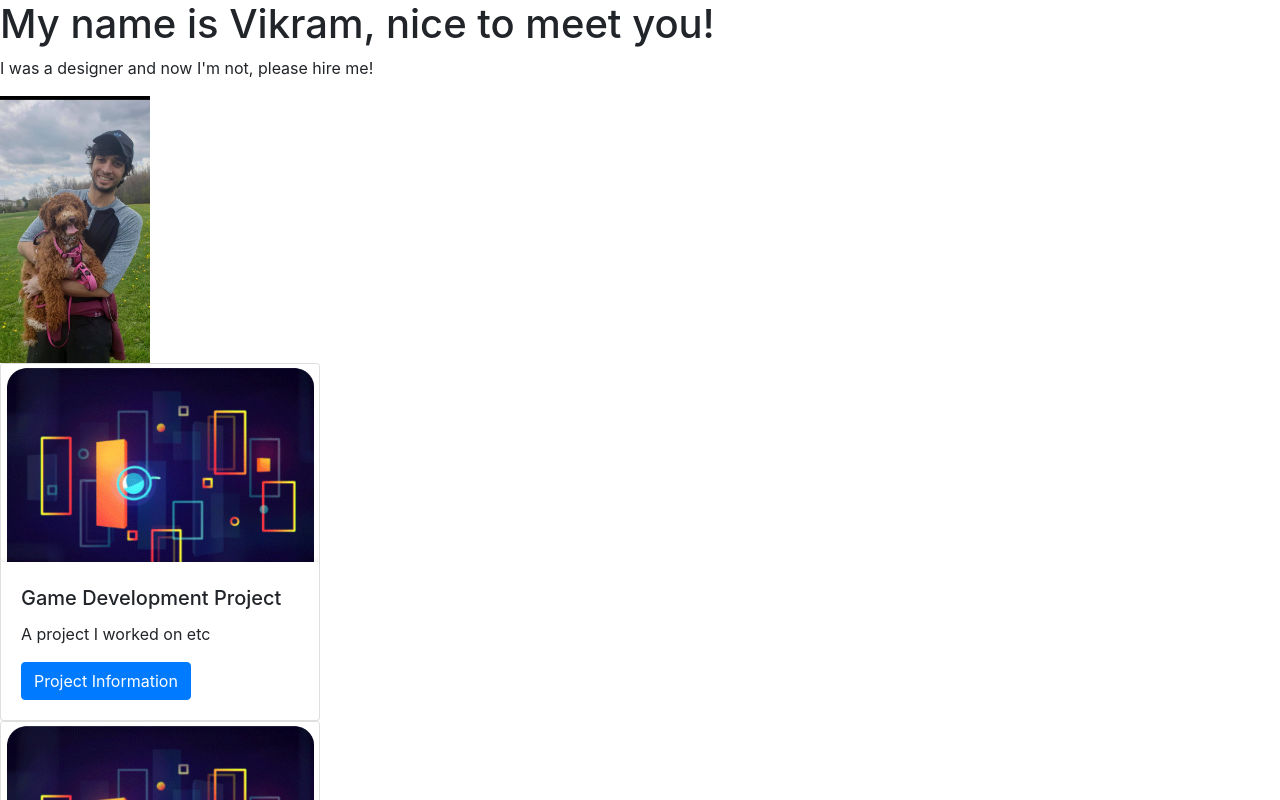
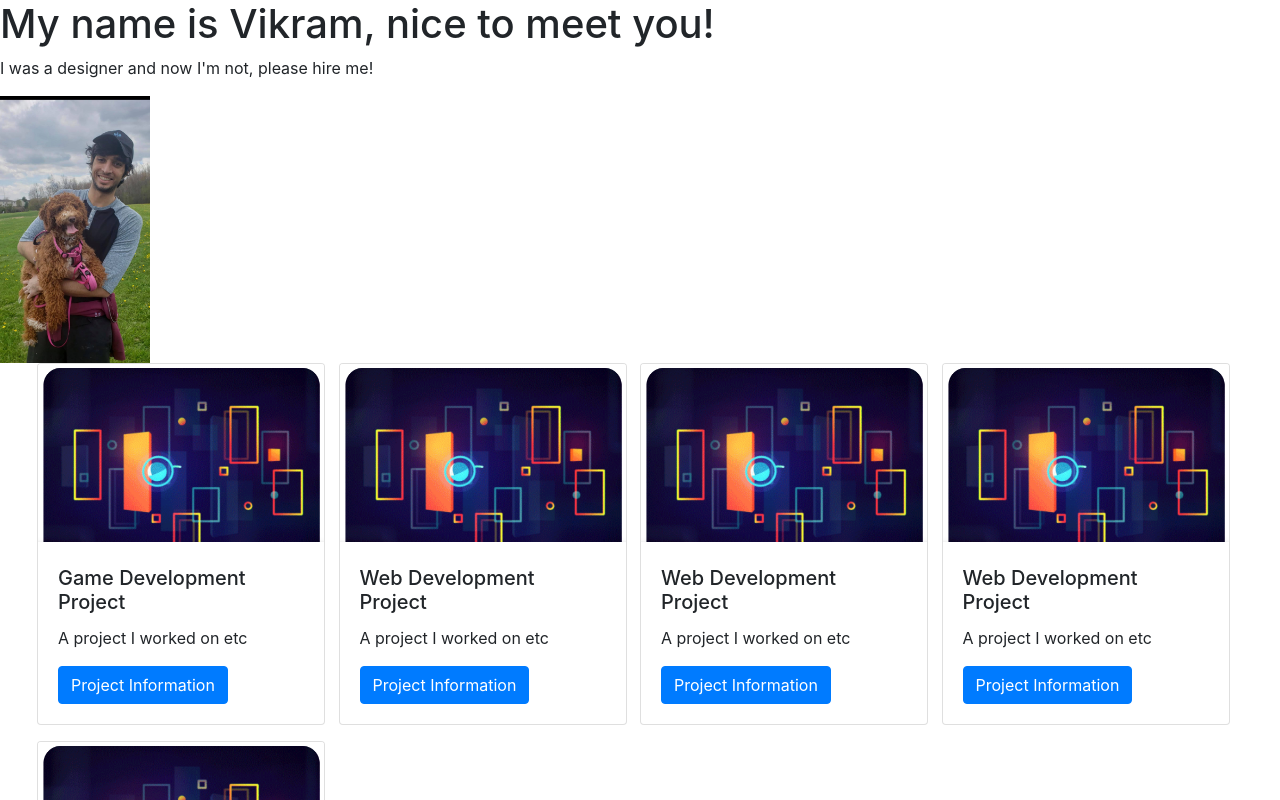
Before and after one commit to vikrambenipal/portfolio-2021, a React (Create React App) app: page / in a window 1280 px wide. Shown: the top 800 px of the page. Built offline with nearby package versions, Linux system fonts and the light colour scheme.

Commit message:
bootstrap grid system for project cards completed

```diff
--- a/src/components/Project.js
+++ b/src/components/Project.js
@@ -3,6 +3,9 @@ import dummyPhoto from '../dummy.png';
 import { Link } from 'react-router-dom';
 import Card from 'react-bootstrap/Card';
 import Button from 'react-bootstrap/Button';
+// import Container from 'react-bootstrap/Container';
+// import Row from 'react-bootstrap/Row';
+// import Col from 'react-bootstrap/Col';
 import 'bootstrap/dist/css/bootstrap.min.css';
 
 const Project = (props) => {
@@ -10,7 +13,7 @@ const Project = (props) => {
     const { title, headline, tools, thumbnail } = props;
     return (
         <div>
-            <Card style={{ width: '20rem' }}>
+            <Card style={{ width: '18rem' }}>
                 <Card.Img variant="top" src={dummyPhoto} />
                 <Card.Body>
                     <Card.Title>{title}</Card.Title>
--- a/src/components/ProjectList.js
+++ b/src/components/ProjectList.js
@@ -1,13 +1,21 @@
-import React from 'react'
+import React, {Fragment} from 'react'
 import Project from './Project';
 import projectData from '../data/projects.json';
+import Container from 'react-bootstrap/Container';
+import Row from 'react-bootstrap/Row';
+import Col from 'react-bootstrap/Col';
+import 'bootstrap/dist/css/bootstrap.min.css';
 
 const ProjectList = () => {
 
     return (
 
         <div>
+            <Container>
+                <Row className="row mx-xl-n5">
                     {projectData.map(project =>(
+                        <Col style={{padding: '0px'}}xl={3} lg={4} md={6} sm={12} xs={12} >
+                            <p>
                             <Project
                             title={project.title}
                             headline={project.headline}
@@ -15,7 +23,12 @@ const ProjectList = () => {
                             thumbnail={project.thumbmail}
                             key={project.id}
                             />
+                            </p>
+                        </Col>
                     ))}
+                </Row>
+            </Container>
+
         </div>
     )
 }
--- a/src/data/projects.json
+++ b/src/data/projects.json
@@ -26,5 +26,47 @@
         "description": "A much longer description...",
         "thumbnail": "img src",
         "media": "any other images or videos"
+    },
+    {
+        "id": 3,
+        "title": "Web Development Project",
+        "headline": "A project I worked on etc",
+        "link": "https://www.google.ca/",
+        "github": "https://github.com/vikrambenipal/gravity-game/tree/master",
+        "tools": [
+            "Javascript",
+            "Bootstrap"
+        ],
+        "description": "A much longer description...",
+        "thumbnail": "img src",
+        "media": "any other images or videos"
+    },
+    {
+        "id": 4,
+        "title": "Web Development Project",
+        "headline": "A project I worked on etc",
+        "link": "https://www.google.ca/",
+        "github": "https://github.com/vikrambenipal/gravity-game/tree/master",
+        "tools": [
+            "Javascript",
+            "Bootstrap"
+        ],
+        "description": "A much longer description...",
+        "thumbnail": "img src",
+        "media": "any other images or videos"
+    },
+    {
+        "id": 5,
+        "title": "Web Development Project",
+        "headline": "A project I worked on etc",
+        "link": "https://www.google.ca/",
+        "github": "https://github.com/vikrambenipal/gravity-game/tree/master",
+        "tools": [
+            "Javascript",
+            "Bootstrap"
+        ],
+        "description": "A much longer description...",
+        "thumbnail": "img src",
+        "media": "any other images or videos"
     }
 ]
```
Also changed, not shown: 1 other file (tests, documents, lock files or other folders). Lines whose indentation alone changed are shown as unchanged.
